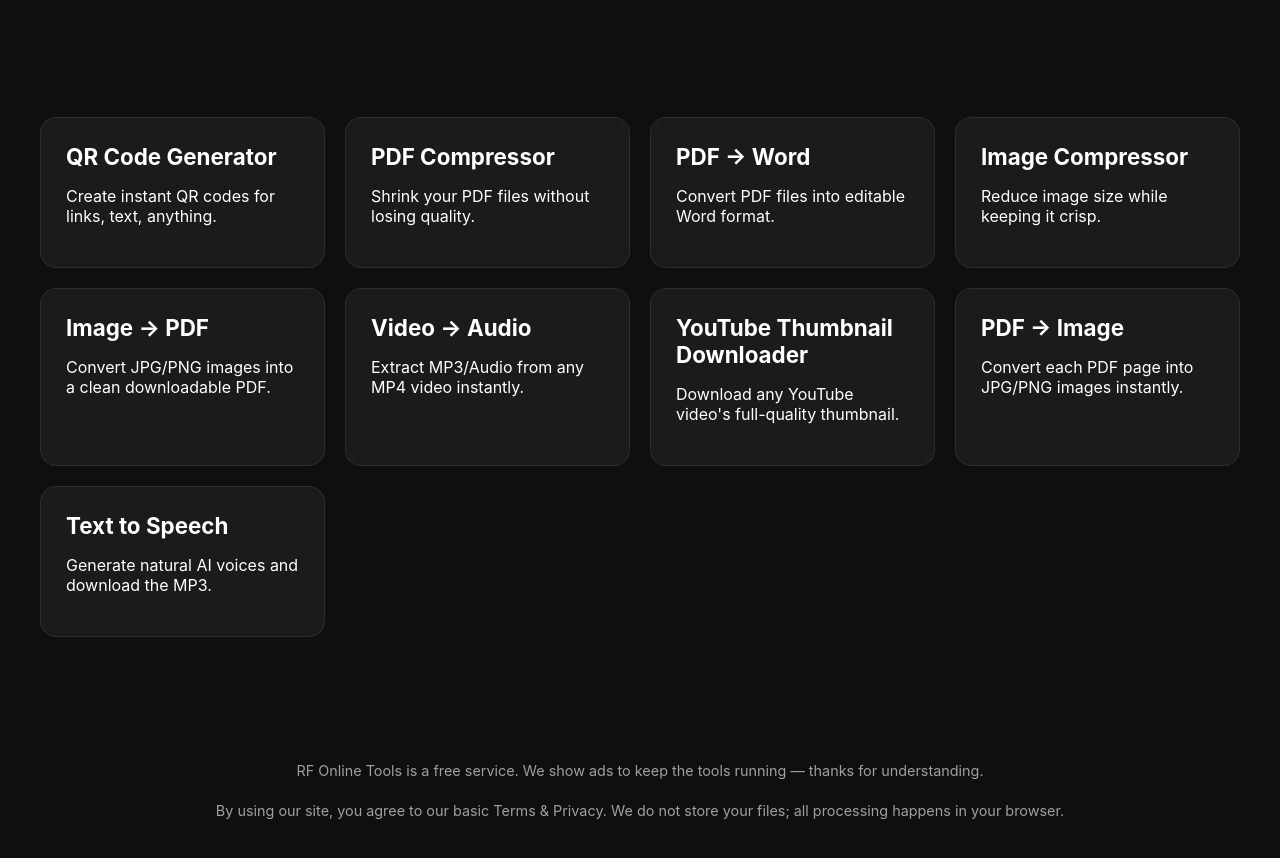
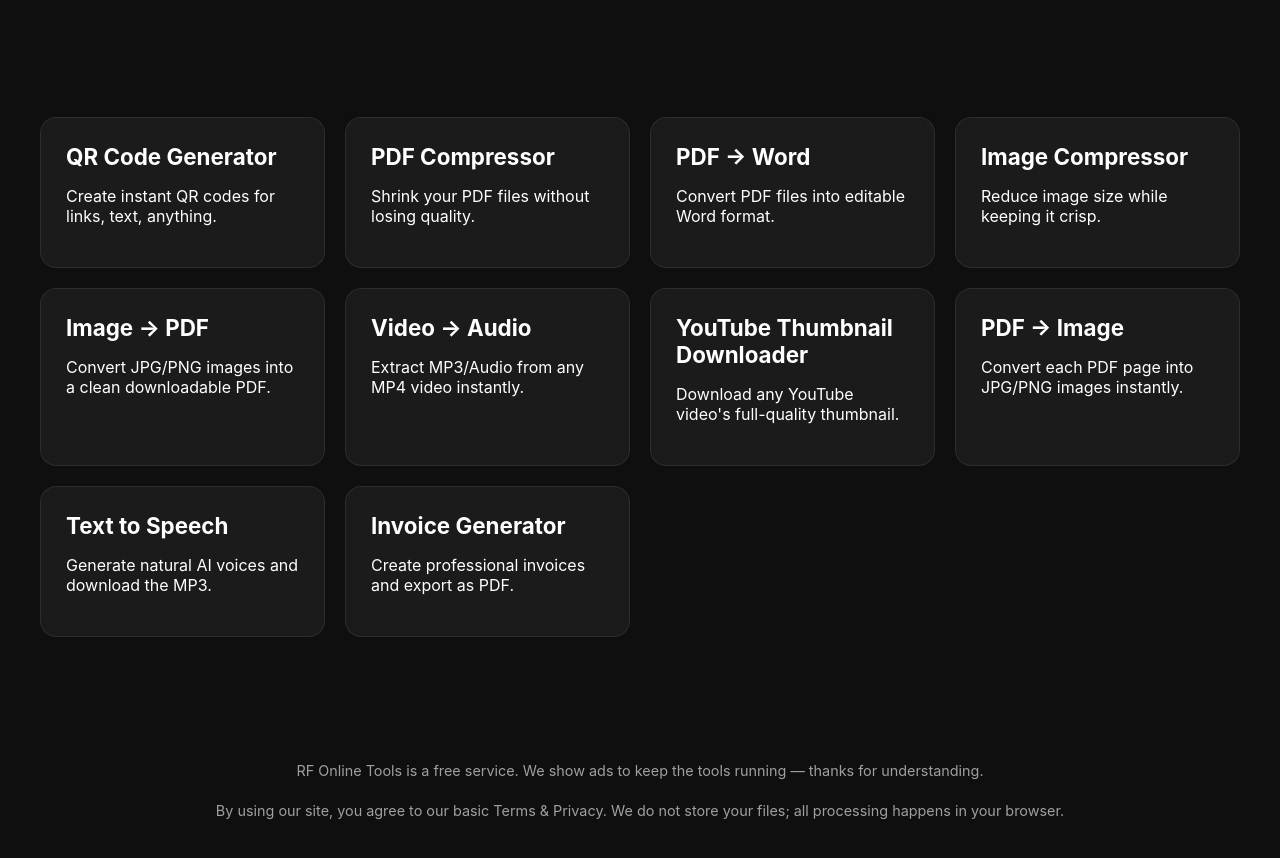
Before and after one commit to RaveFather/qrcodegen, a plain HTML site: page index.html in a window 1280 px wide. Shown: the part 200-1058 px from the top of the page. Drawn offline with Linux system fonts and the light colour scheme.

Commit message:
Update index.html

```diff
--- a/index.html
+++ b/index.html
@@ -154,6 +154,11 @@
         <h3>Text to Speech</h3>
         <p>Generate natural AI voices and download the MP3.</p>
     </a>
+    <!-- INVOICE GENERATOR -->
+    <a class="tool-card" href="/invoice-generator/">
+        <h3>Invoice Generator</h3>
+        <p>Create professional invoices and export as PDF.</p>
+    </a>
 
 </div>
 
```
